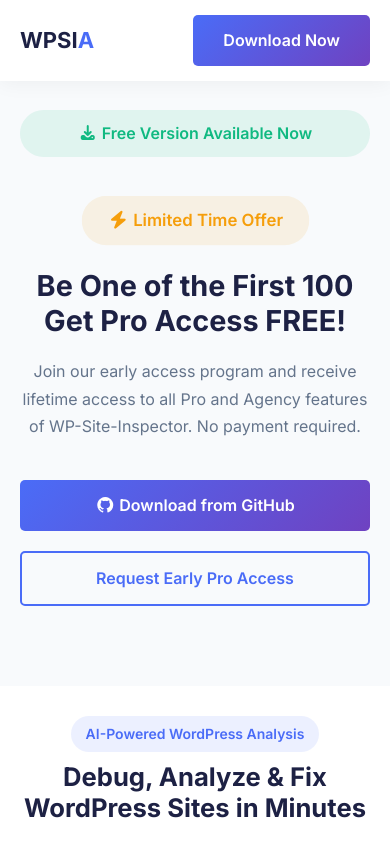
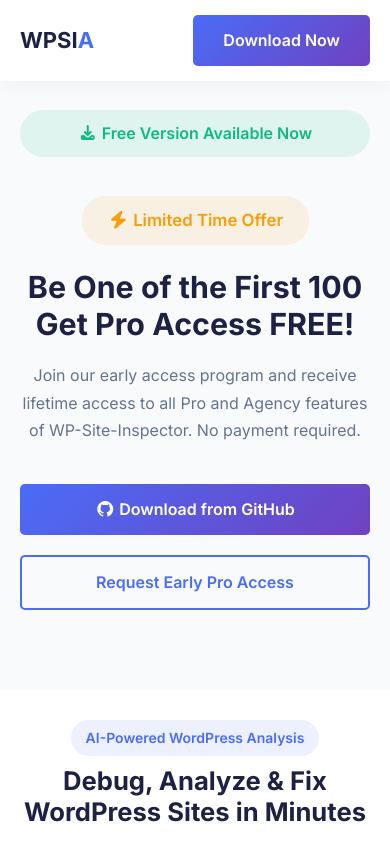
Before and after one commit to prathushan/wpsia-svelte, a SvelteKit app: page / in a window 390 px wide. Shown: the top 844 px of the page. Built offline with nearby package versions, Linux system fonts and the light colour scheme.

Commit message:
Update2 app.css

```diff
--- a/src/app.css
+++ b/src/app.css
@@ -1263,3 +1263,9 @@
   gap: 6px;              /* small space between number and text */
 }
 }
+
+@media (max-width: 430px) {
+  .hero:first-of-type .hero-title {
+    font-size: 1.9rem !important;
+  }
+}
```
